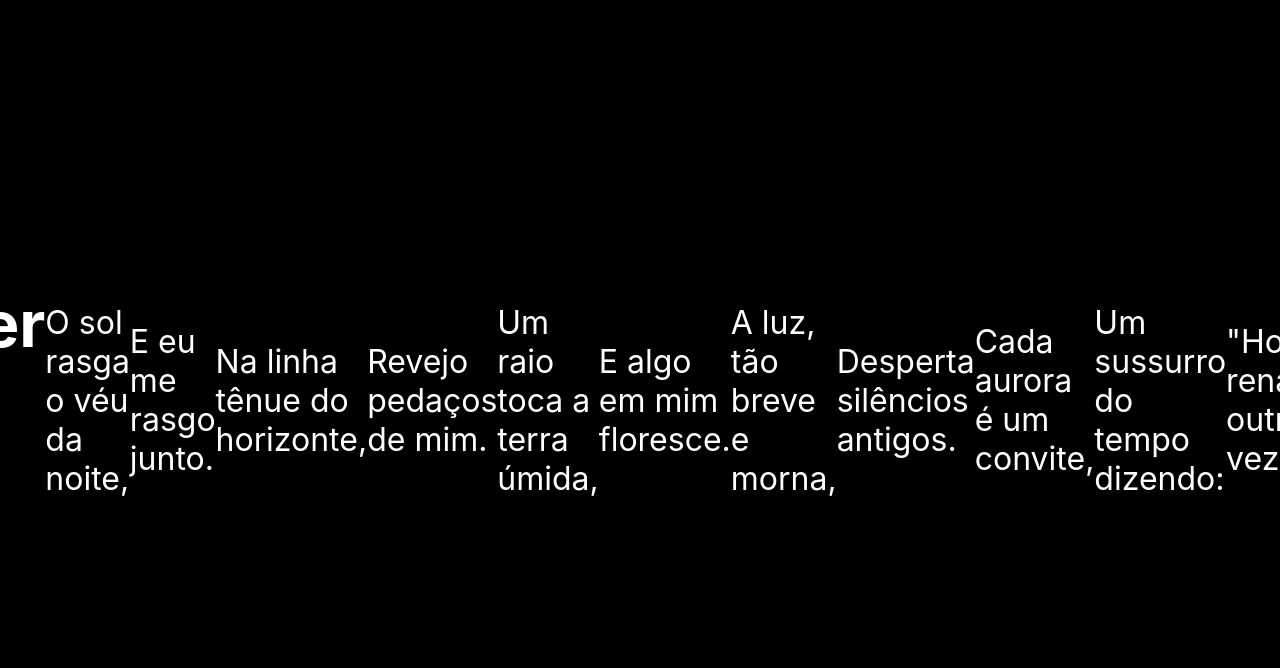
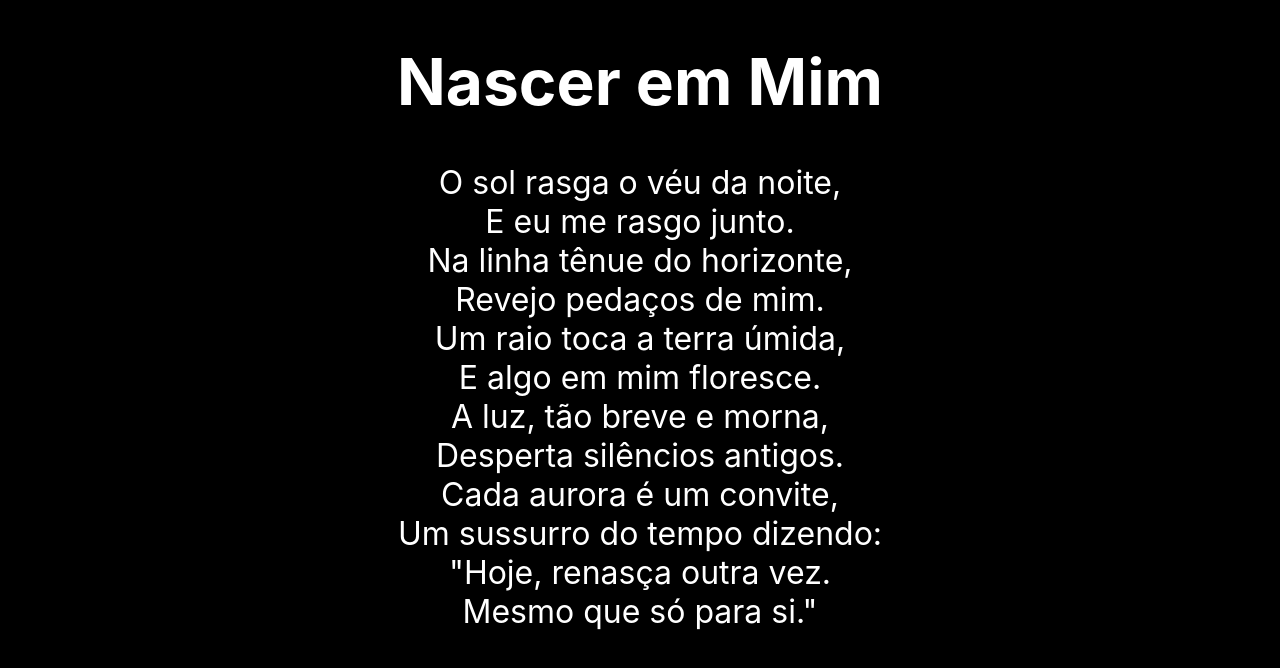
Before and after one commit to andredarcie/revealjs-test, a plain HTML site: page index.html in a window 1280 px wide. Both pictures are taken after a click on the button "Ir para Tela Cheia". Drawn offline with Linux system fonts and the light colour scheme.

Commit message:
Update styles.css

```diff
--- a/styles.css
+++ b/styles.css
@@ -20,7 +20,6 @@ body, html {
     height: 100vh;
     width: 100%;
     scroll-snap-align: start;
-    display: flex;
     align-items: center;
     justify-content: center;
     font-size: 2rem;
@@ -66,3 +65,12 @@ body, html {
     background: #aaa;
     cursor: not-allowed;
   }
+
+  .slide-text {
+    justify-content: center;
+    text-align: center;
+  }
+
+  .slide-text p {
+    margin: 0;
+  }
```
